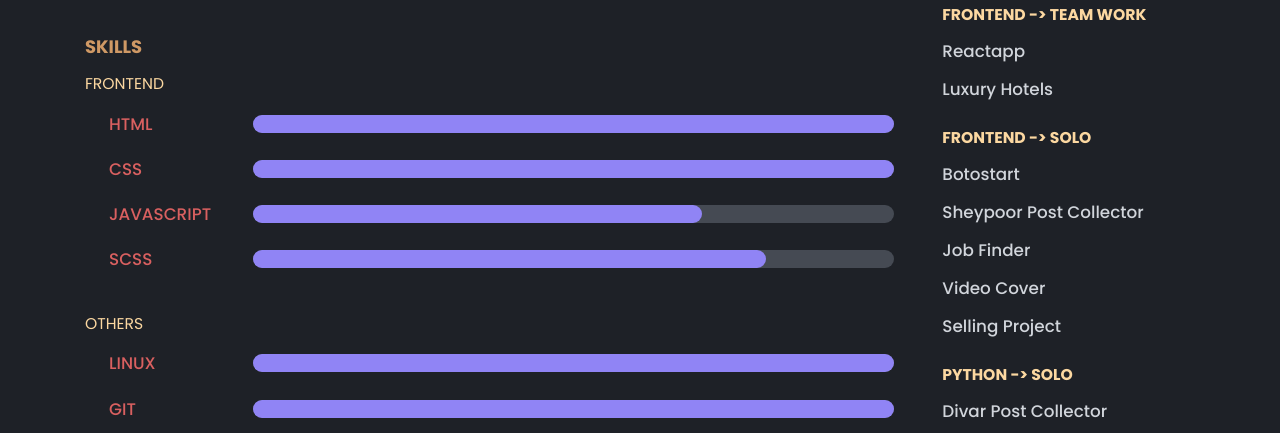
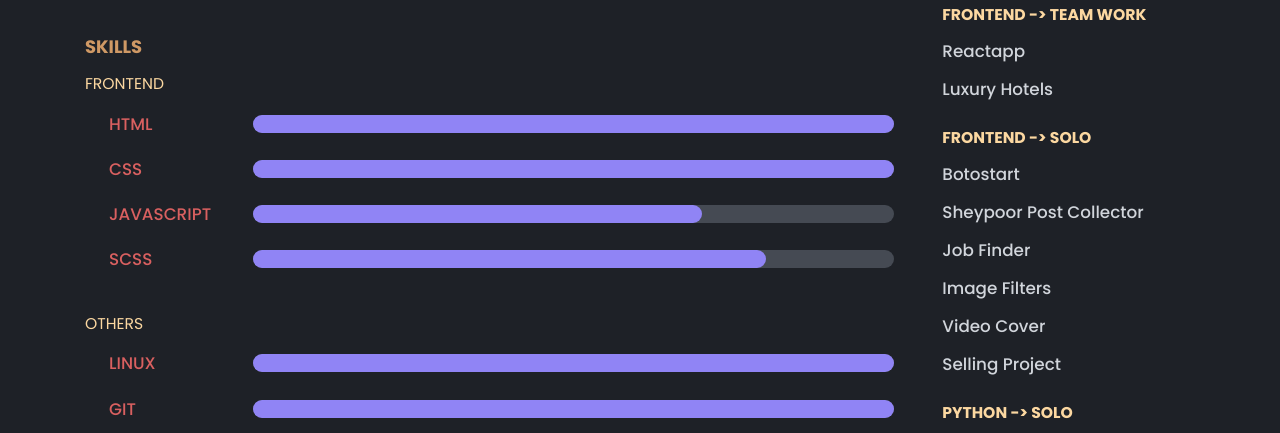
Before and after one commit to devshashtag/devshashtag.github.io, a website: page index.html in a window 1280 px wide. Shown: the part 300-733 px from the top of the page. Drawn offline with Linux system fonts and the light colour scheme.

Commit message:
image filters project added

```diff
--- a/index.html
+++ b/index.html
@@ -220,6 +220,7 @@
               <li><a href="/botostart">botostart</a></li>
               <li><a href="https://github.com/DevsHashtag/sheypoor-post-collector">sheypoor post collector</a></li>
               <li><a href="/job-finder">job finder</a></li>
+              <li><a href="/image-filters">image filters</a></li>
               <li><a href="#video_cover">video cover</a></li>
               <li><a href="#selling_project">selling project</a></li>
 
```
Also changed, not shown: 1 other file.
